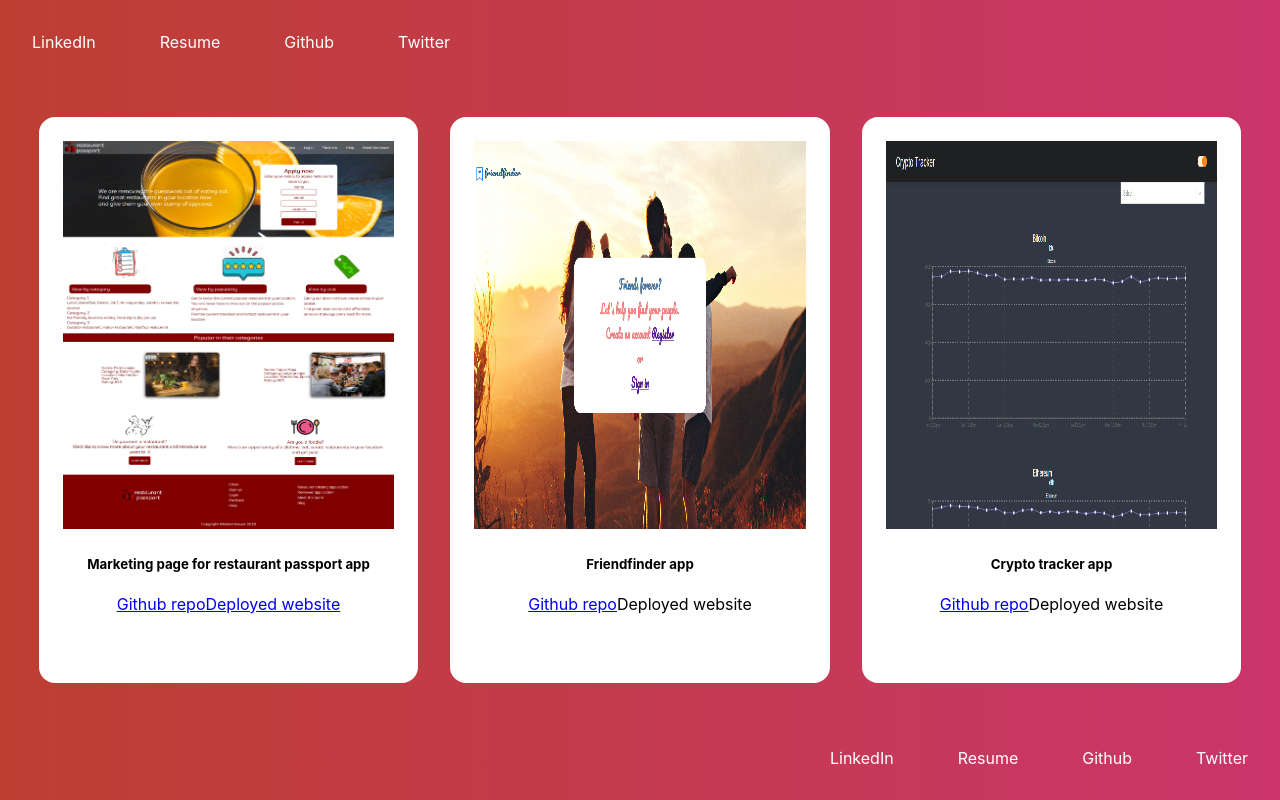
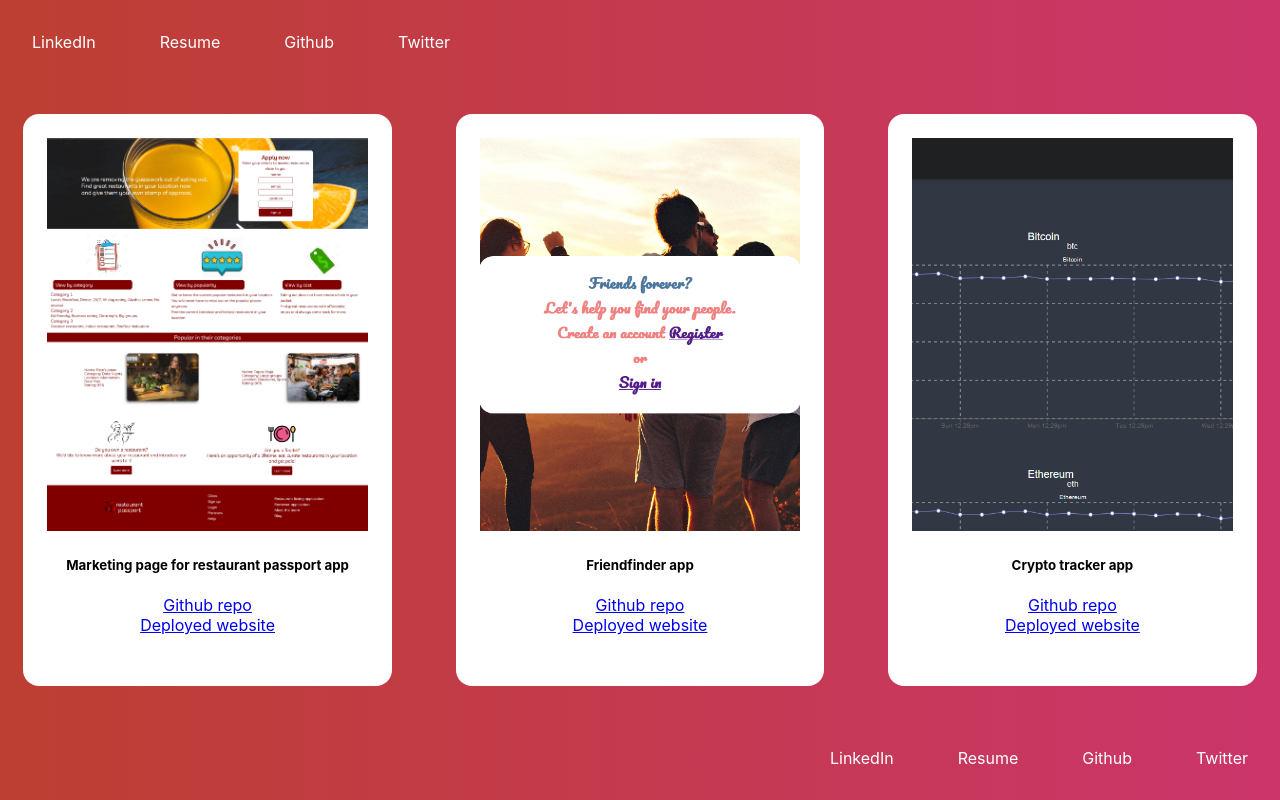
Before and after one commit to awuorm/portfolio-using-react, a React (Create React App) app: page /projects in a window 1280 px wide. Built offline with nearby package versions, Linux system fonts and the light colour scheme.

Commit message:
added projects array

```diff
--- a/src/Components/Projects.js
+++ b/src/Components/Projects.js
@@ -11,19 +11,19 @@ const Projects = props => {
       img: rest_passport,
       title: "Marketing page for restaurant passport app",
       github: "https://github.com/awuorm/Build-1",
-      webiste: "https://restaurant-passport-marketing.netlify.com"
+      website: "https://restaurant-passport-marketing.netlify.com"
     },
     {
       img: friend_finder,
       title: "Friendfinder app",
       github: "https://github.com/awuorm/friend-finder-frontend",
-      website: "https://friend-finder-frontend-app.netlify.com/"
+      website: "https://friend-finder-frontend-app.netlify.com"
     },
     {
       img: dark_mode,
       title: "Crypto tracker app",
       github: "https://github.com/awuorm/dark-mode",
-      website: "https://coins-dark-mode.netlify.com/"
+      website: "https://coins-dark-mode.netlify.com"
     }
   ];
   return (
@@ -33,8 +33,8 @@ const Projects = props => {
           <div key={index}>
             <img src={project.img} alt="restaurant" />
             <h5>{project.title}</h5>
-            <a href={project.github}>Github repo</a>
-            <a href={project.webiste}>Deployed website</a>
+            <a href={project.github}>Github repo</a> <br/>
+            <a href={project.website}>Deployed website</a>
           </div>
         );
       })}
--- a/src/styles.js
+++ b/src/styles.js
@@ -4,11 +4,14 @@ export const StyledProjects = styled.div`
   display: grid;
   grid-template-columns: repeat(auto-fill, minmax(300px, 1fr));
   grid-gap: 2em;
+
   div {
     background: white;
     padding: 1.5em;
+    margin: 1em;
     border-radius: 1em;
     img {
+        object-fit: cover;
       width: 100%;
       height: 75%;
     }
```
